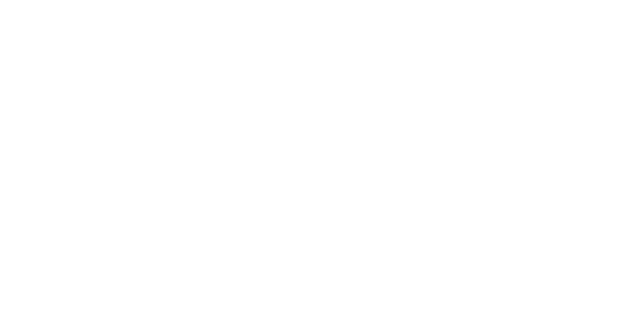
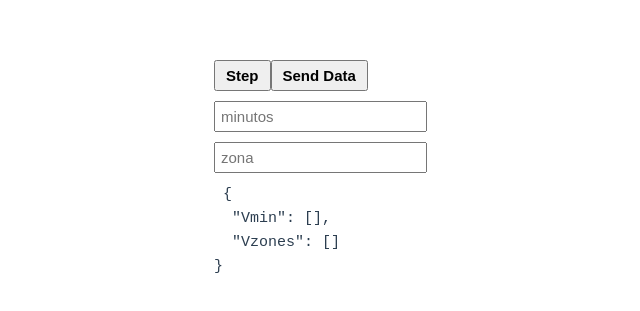
Before and after one commit to joao04simoes/workout-fit-file-builder, a Vue app in the folder workout fit builder front/: page / in a window 1280 px wide. Shown: the part 231-542 px from the top of the page, without its empty margins (213-853 px from the left). Built offline with nearby package versions, Linux system fonts and the light colour scheme.

Commit message:
receive json with time and heart zone

```diff
--- a/workout fit builder front/src/App.vue
+++ b/workout fit builder front/src/App.vue
@@ -1,9 +1,9 @@
 <script setup>
-
+import step from './components/step.vue'
 </script>
 
 <template>
-
+    <step />
 </template>
 
 <style></style>
--- a/workout fit builder front/src/components/step.vue
+++ b/workout fit builder front/src/components/step.vue
@@ -2,7 +2,7 @@
     <div>
 
         <button for="messageInput" class="label" @click="saveValue">Step</button>
-
+        <button for="fetchData" class="label" @click="sendData">Send Data</button>
 
         <div>
             <input id="min" v-model="ValueMin" placeholder="minutos" />
@@ -12,36 +12,51 @@
         </div>
 
 
-        <h3>Array 1 (Minutes):</h3>
-        <ul>
-            <li v-for="(item, index) in Vmin" :key="'array1-' + index">{{ item }}</li>
-        </ul>
 
-
-        <h3>Array 2 (Zones):</h3>
-        <ul>
-            <li v-for="(item, index) in Vzones" :key="'array2-' + index">{{ item }}</li>
-        </ul>
+        <pre> {{ jsonData }}</pre>
     </div>
 </template>
 
 <script>
+
+
 export default {
     name: "Step",
     data() {
         return {
             ValueMin: "",
             Valuezone: "",
-            Vmin: [],
-            Vzones: [],
+            "inter": {
+                Vmin: [],
+                Vzones: [],
+            }
         };
     },
+    computed: {
+        jsonData() {
+            return JSON.stringify(this.inter, null, 2);
+        },
+    },
     methods: {
+        async sendData() {
+            const jsonData = JSON.stringify(this.inter)
+            console.log("Sending data:", jsonData); // Debug output
+            // Example using fetch to send JSON
+            await fetch('http://127.0.0.1:5000/api/data', {
+                method: 'POST',
+                headers: {
+                    'Content-Type': 'application/json',
+                },
+                body: jsonData,
+            });
+        },
+
+
         saveValue() {
 
             if (this.ValueMin.trim() !== "" && this.Valuezone.trim() !== "") {
-                this.Vmin.push(this.ValueMin);
-                this.Vzones.push(this.Valuezone);
+                this.inter.Vmin.push(this.ValueMin);
+                this.inter.Vzones.push(this.Valuezone);
                 this.ValueMin = "";
                 this.Valuezone = "";
             }
```
